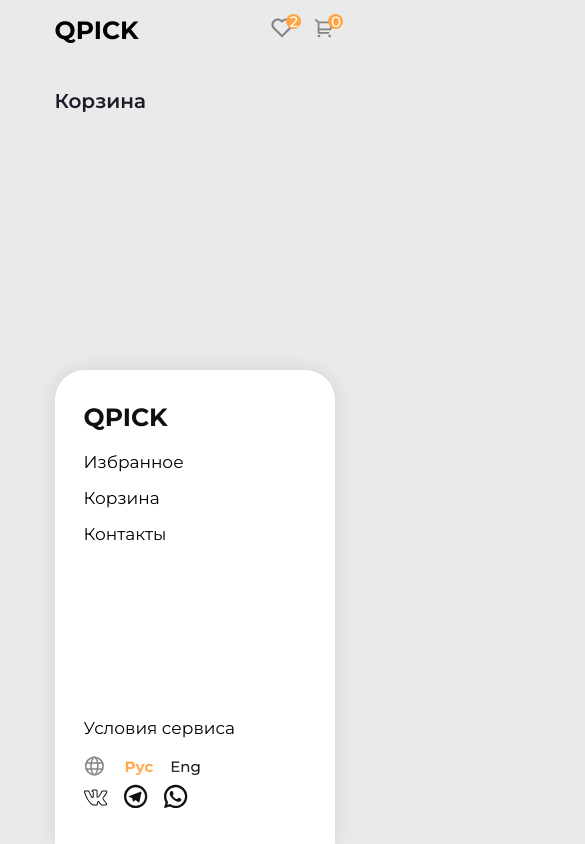
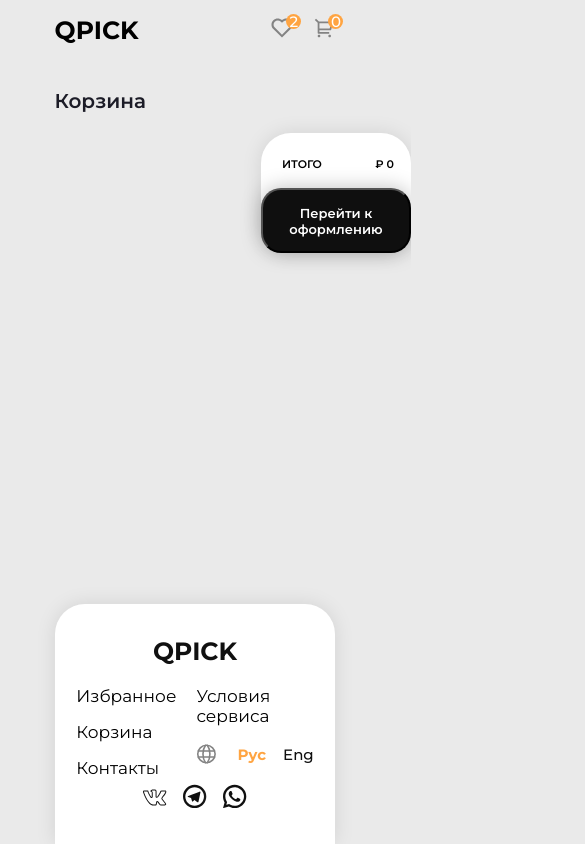
Before and after one commit to Schneegestober1/test-task, a React (Vite) app: page /cart in a window 390 px wide. Shown: the top 844 px of the page, 585 px wide, since content can reach past the window. Built offline with nearby package versions, Linux system fonts and the light colour scheme.

Commit message:
adaptiv as made

```diff
--- a/src/components/Card/card.module.scss
+++ b/src/components/Card/card.module.scss
@@ -1,5 +1,5 @@
 .card {
-    width: 340px;
+    max-width: 340px;
     height: 407px;
     background: #ffffff;
     border-radius: 30px;
@@ -25,8 +25,8 @@
     padding-top: 15px;
 
    >.img {
-      width: 220px;
-      height: 237px;
+      max-width: 220px;
+    //   max-height: 237px;
       object-fit: contain;
     }
 }
--- a/src/components/Cart/Cart.tsx
+++ b/src/components/Cart/Cart.tsx
@@ -12,7 +12,7 @@ const Cart: React.FC = () => {
   const total = cart.reduce((acc, item) => acc + item.price * item.quantity, 0)
 
   return (
-    <section>
+    <section className={styles.cart}>
       <h2 className={styles.pageTitle}>Корзина</h2>
 
       {cart.map((item) => (
--- a/src/components/Cart/cart.module.scss
+++ b/src/components/Cart/cart.module.scss
@@ -17,6 +17,16 @@
     box-shadow: 0px 0px 20px rgba(0, 0, 0, 0.1);
     background-color: white;
     margin-bottom: 20px;
+    @media (max-width: 1025px) {
+      width: 432px;
+    }
+    @media (max-width: 788px) {
+      width: 306px;
+    }
+    @media (max-width: 426px) {
+      width: 190px;
+    }
+
 
     &Content {
       padding: 0;
@@ -31,6 +41,13 @@
       top: 18px;
       left: 19px;
       object-fit: cover;
+      @media (max-width: 788px) {
+        width: 100px;
+        object-fit: contain;
+      }
+      @media (max-width: 426px) {
+        width: 75px;
+      }
     }
 
     &Name {
@@ -41,6 +58,15 @@
       font-weight: 500;
       color: #1c1c27;
       font-size: 17px;
+      @media (max-width: 788px) {
+        left: 140px;
+        font-size: 14px;
+      }
+      @media (max-width: 426px) {
+        width: 80px;
+        font-size: 10px;
+        left: 120px;
+      }
     }
 
     &Price {
@@ -51,6 +77,15 @@
       font-weight: 600;
       color: #aaaaaa;
       font-size: 15px;
+      @media (max-width: 788px) {
+        left: 140px;
+        font-size: 14px;
+      }
+      @media (max-width: 426px) {
+        width: 80px;
+        font-size: 10px;
+        left: 120px;
+      }
     }
 
     &Total {
@@ -62,7 +97,20 @@
       color: #1c1c27;
       font-size: 15px;
       text-align: right;
+      @media (max-width: 1025px) {
+        left: 308px;
+      }
+      @media (max-width: 788px) {
+        left: 180px;
+        font-size: 14px;
+      }
+      @media (max-width: 426px) {
+        width: 80px;
+        font-size: 10px;
+        left: 88px;
+      }
     }
+
   }
 
   .quantity {
@@ -72,6 +120,10 @@
     left: 33px;
     display: flex;
     align-items: center;
+    @media (max-width: 788px) {
+      left: 12px;
+      font-size: 14px;
+    }
 
     &Button {
       width: 30px;
@@ -83,6 +135,10 @@
       align-items: center;
       justify-content: center;
       cursor: pointer;
+      @media (max-width: 426px) {
+        width: 20px;
+        height: 20px;
+      }
 
 
       &:active {
@@ -124,6 +180,18 @@
     -moz-user-select: none;
     -ms-user-select: none;
     user-select: none;
+    @media (max-width: 1024px) {
+      left: 600px;
+    }
+    @media (max-width: 788px) {
+      width: 200px;
+      left: 440px;
+    }
+    @media (max-width: 426px) {
+      width: 150px;
+      left: 261px;
+    }
+
 
 
     &Content {
@@ -142,11 +210,21 @@
       display: flex;
       justify-content: space-between;
       align-items: center;
+      @media (max-width: 788px) {
+        width: 155px;
+      }
+      @media (max-width: 426px) {
+        width: 112px;
+      }
+
 
       span {
         font-weight: 600;
         color: black;
         font-size: 15px;
+        @media (max-width: 426px) {
+        font-size: 11px;
+        }
       }
     }
 
@@ -164,6 +242,13 @@
       font-size: 17px;
       cursor: pointer;
       transition: all 0.3s ease-in-out;
+      @media (max-width: 788px) {
+        width: 200px;
+      }
+      @media (max-width: 426px) {
+        width: 150px;
+        font-size: 13px
+      }
       &:hover {
         transform: scale(1.01);
         background-color: #FFCE7F;
--- a/src/components/Footer/footer.module.scss
+++ b/src/components/Footer/footer.module.scss
@@ -19,11 +19,19 @@
 		>.content {
 			padding: 32px 29px;
 			display: flex;
-			flex-direction: column;
+			// flex-direction: column;
 			justify-content: space-between;
+			flex-direction: row;
 
-			@media (min-width: 768px) {
+			@media (max-width: 768px) {
 				flex-direction: row;
+				justify-content: center;
+				flex-wrap: wrap
+			}
+			@media (max-width: 425px) {
+				flex-direction: row;
+				justify-content: center;
+				flex-wrap: wrap
 			}
 		}
 		.logo {
@@ -41,11 +49,16 @@
 		}
 		.nav {
 			display: flex;
-			flex-direction: column;
+			// flex-direction: column;
 			gap: 174px;
+			flex-direction: row;
 
-			@media (min-width: 768px) {
+			@media (min-width: 769px) {
 				flex-direction: row;
+			}
+			@media (max-width: 426px) {
+				flex-direction: row;
+				gap: 20px;
 			}
 	  }
 		.links {
--- a/src/pages/Home/Home.css
+++ b/src/pages/Home/Home.css
@@ -48,19 +48,18 @@ h2 {
 
 .grid {
   display: grid;
-  grid-template-columns: 1fr;
+  grid-template-columns: repeat(3, 1fr);
   gap: 30px;
+}
 
-  }
-
-@media (min-width: 768px) {
+@media (max-width: 787px) {
   .grid {
     grid-template-columns: repeat(2, 1fr);
   }
 }
 
-@media (min-width: 1024px) {
+@media (max-width: 426px) {
   .grid {
-    grid-template-columns: repeat(3, 1fr);
+    grid-template-columns: 1fr;
   }
 }
```
